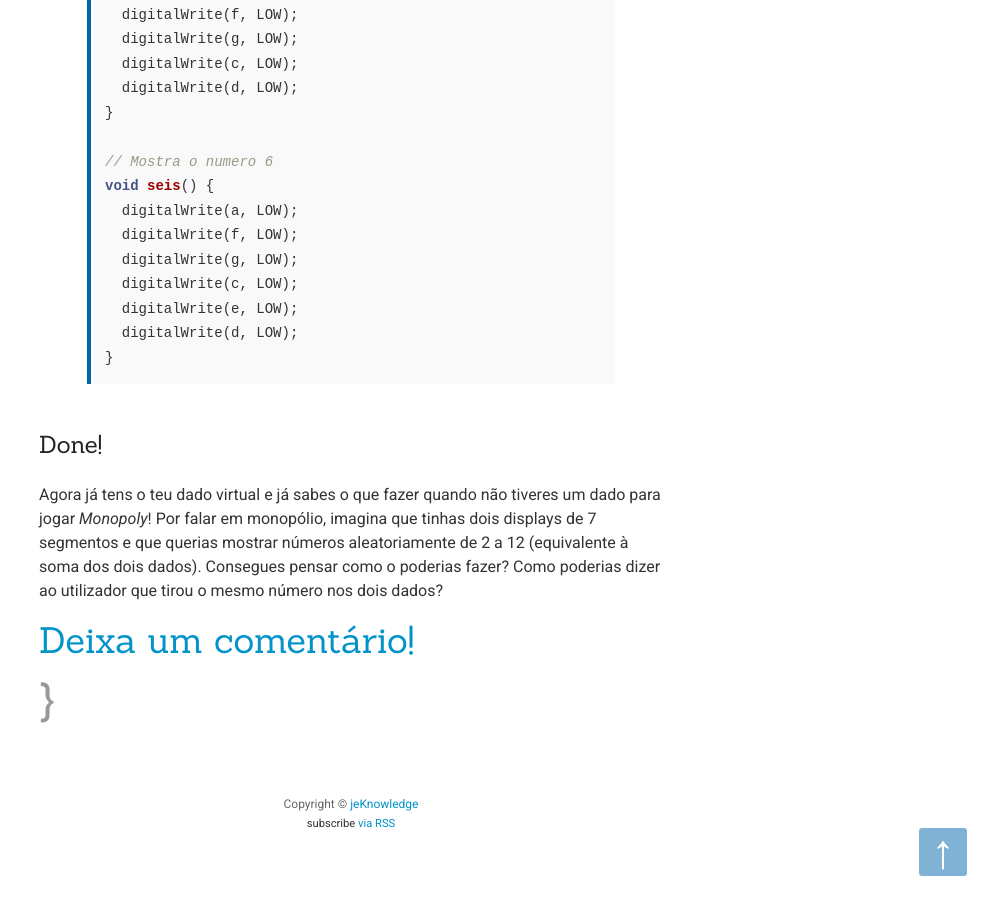
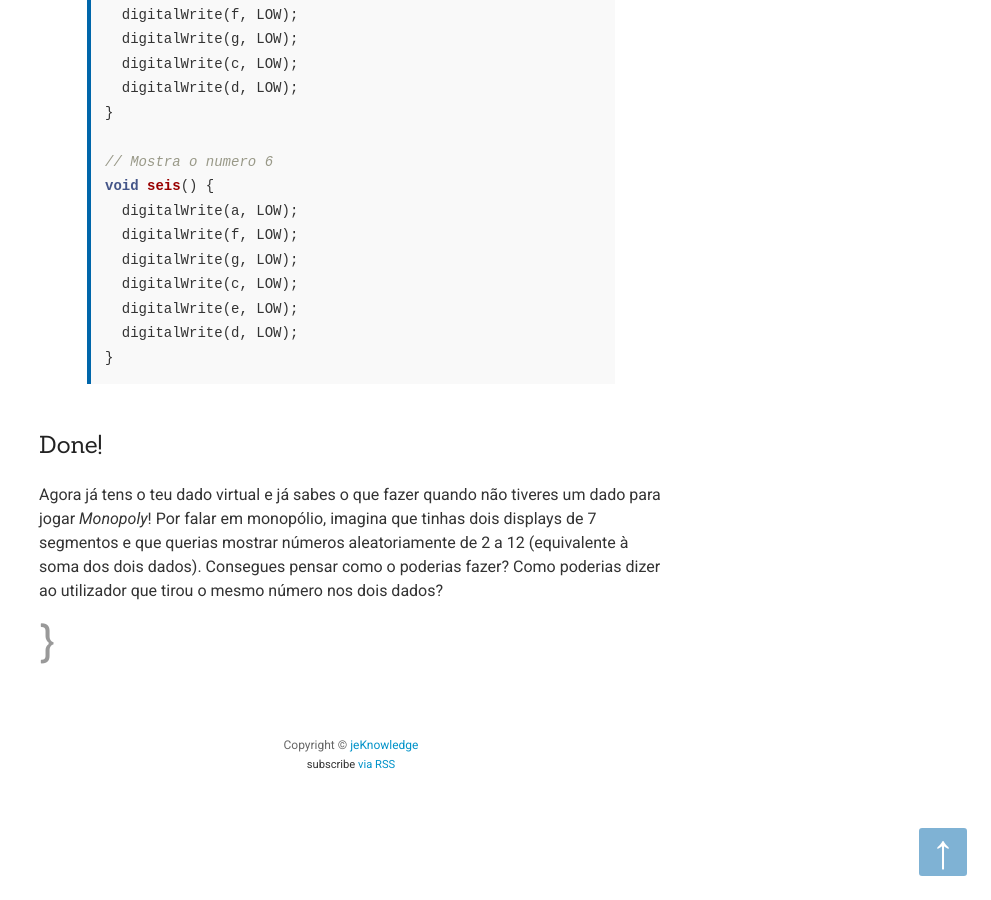
Before and after one commit to jeKnowledge/academy-articles, a Jekyll site: the page built from _posts/2015-08-02-dado-virtual.markdown, in a window 1280 px wide and 900 px high, scrolled down 6248 px. Shown: the whole window, without its empty margins (289-1280 px from the left). Built offline with Jekyll 4.4.1, drawn with Linux system fonts in a browser that asks for light colours; comment, search, counter and statistics services are not loaded.

Commit message:
Update post.html

```diff
--- a/_layouts/post.html
+++ b/_layouts/post.html
@@ -8,6 +8,5 @@ layout: default
 	</header>
 	{{ content }}
 </article>
-<h1 class="colorBlue">Deixa um comentário!</h1>
 {% include disqus.html %}
 <a id="go-top" href="#" onclick="scrollToTop();return false">&uarr;</a>
```
